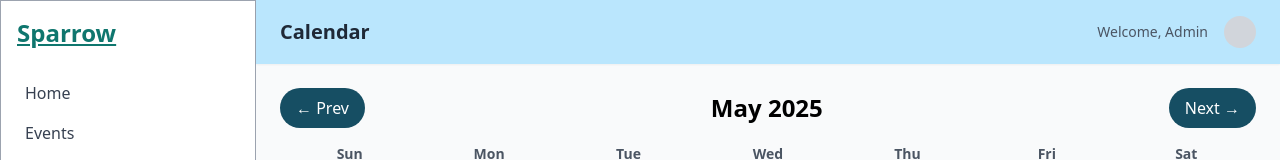
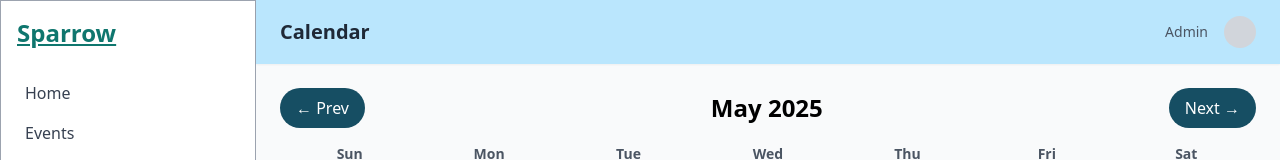
Before and after one commit to rajkumar2003-12/Calendar-chennai, a React (Vite) app: page / in a window 1280 px wide. Shown: the top 160 px of the page. Built offline with nearby package versions, Linux system fonts and the light colour scheme.

Commit message:
update admin name

```diff
--- a/src/components/navbar.tsx
+++ b/src/components/navbar.tsx
@@ -5,7 +5,7 @@ export const Navbar = () => {
     <nav className="w-full bg-sky-200 shadow-sm px-6 py-4 flex items-center justify-between">
       <h1 className="text-xl font-semibold text-gray-800">Calendar</h1>
       <div className="flex items-center space-x-4 text-sm text-gray-600">
-        <span>Welcome, Admin</span>
+        <span>Admin</span>
         <div className="w-8 h-8 bg-gray-300 rounded-full" />
       </div>
     </nav>
```
